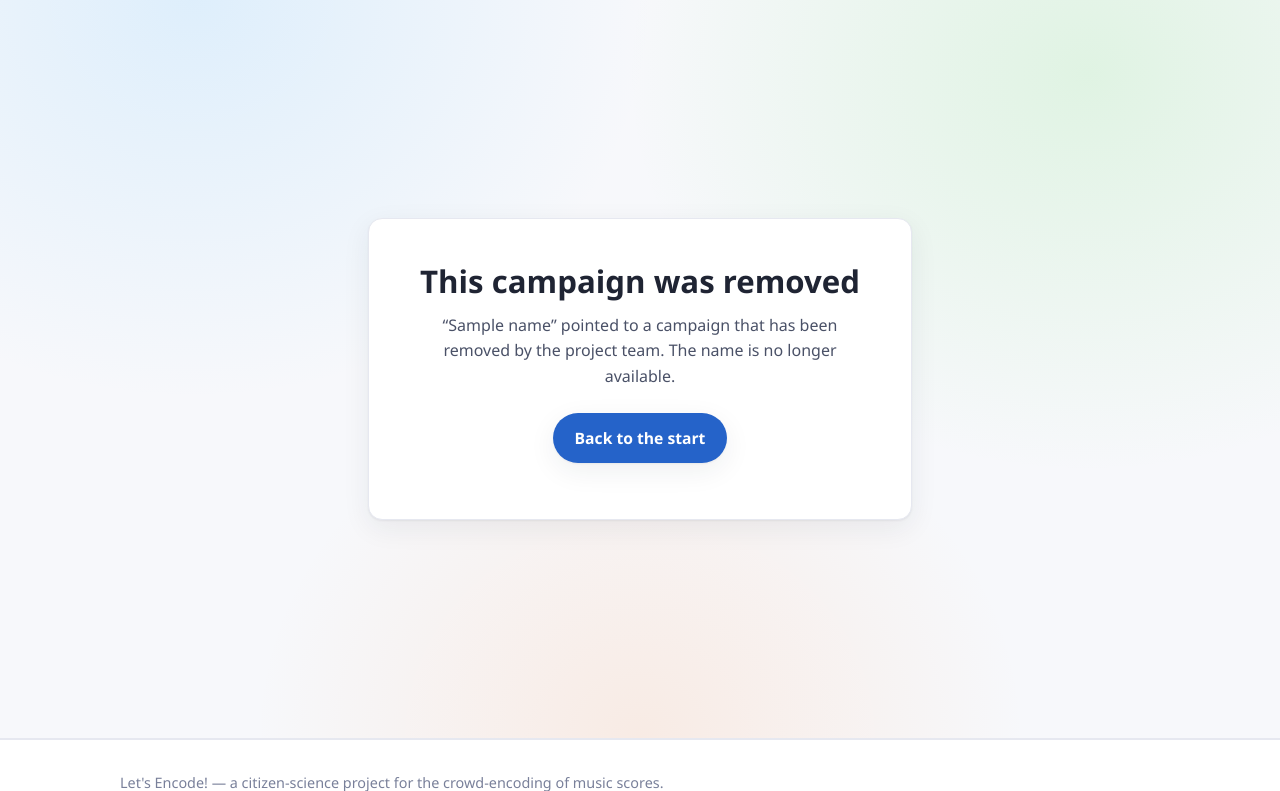
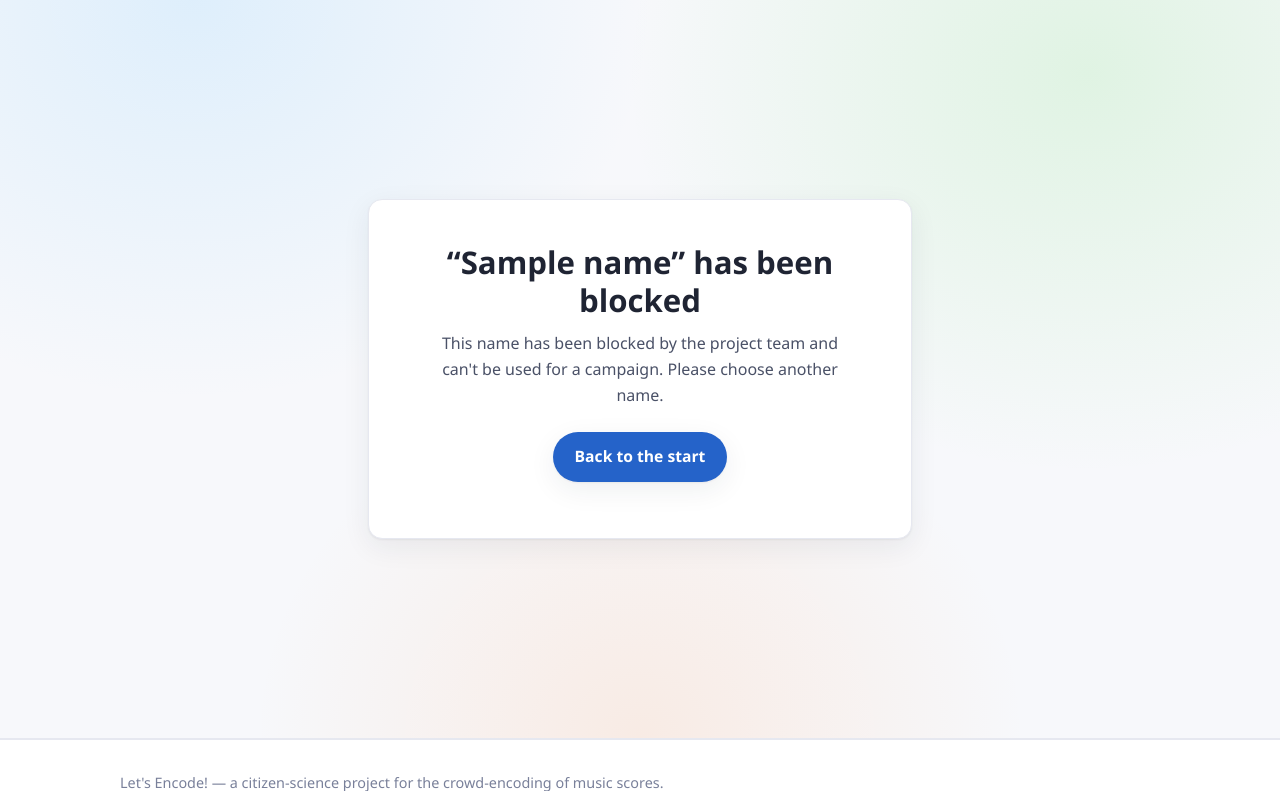
Before and after one commit to lets-encode/redirector, a FastAPI app: template app/templates/gone.html in a window 1280 px wide. Shown: the part 61-852 px from the top of the page. Run offline with FastAPI, Linux system fonts and the light colour scheme; the template is opened without the code that fills it: most values are stand-ins (such as "Sample title", 1, 10 or a date in 2020); parts of the project's set-up code (start-up, migrations or seed data) failed here and were passed over.

Commit message:
Refactor campaign creation flow: update landing page to probe for name availability and forward to campaign app; adjust templates and API responses accordingly

```diff
--- a/app/main.py
+++ b/app/main.py
@@ -4,11 +4,21 @@ Owns exactly one thing: the mapping from user-chosen campaign names under
 letsenco.de/ to system-generated campaign IDs in the (separate) campaign app.
 No accounts, no campaign content, no analytics — see README.md.
 
+The landing page no longer registers on submit. "Create campaign" now probes
+GET /{name} over AJAX and, when the name is free, forwards the browser to the
+campaign app's "start a new campaign" page (${CAMPAIGN_APP_BASE}/c?slug=<name>),
+where the name stays editable. The slug is only claimed later, when that app
+calls POST /{name}/claim. So GET /{name} uses distinct status codes the probe
+can tell apart (free vs reserved vs malformed); the two POST endpoints below are
+unchanged.
+
 Route map (public):
-    GET  /                → landing page with the name form
-    POST /register        → landing-page flow; collision = "choose another name"
-    GET  /{name}          → active slug: 302 to campaign app (or admin-set URL)
-                            tombstoned: 410 · free name: "claim this name?" page
+    GET  /                → landing page; JS probes GET /{name}, forwards if free
+    POST /register        → still-valid registration API; unused by the website
+    GET  /{name}          → live slug: 302 to campaign app (or admin-set URL)
+                            free name: 404 + "claim this name?" page
+                            reserved name: 403 · malformed name: 400
+                            tombstoned (blocked): 410
     POST /{name}/claim    → direct-URL flow; collision = join-campaign interstitial
 
 Route map (admin — see README for the auth assumption):
@@ -72,31 +82,36 @@ def create_app(settings: Settings) -> FastAPI:
 
     # ---------------------------------------------------------------- public
 
+    def _render_landing(request: Request, *, status_code: int = 200, **context):
+        """Render the landing page. The campaign app's base is always injected so
+        the page's JS can build the forward URL (${base}/c?slug=<name>)."""
+        context.setdefault("campaign_app_base", settings.campaign_app_base)
+        return templates.TemplateResponse(
+            request, "landing.html", context, status_code=status_code
+        )
+
     @app.get("/", response_class=HTMLResponse)
     def landing(request: Request):
-        return templates.TemplateResponse(request, "landing.html")
+        return _render_landing(request)
 
     @app.post("/register", response_class=HTMLResponse)
     def register(request: Request, name: str = Form("")):
-        """Landing-page flow: on collision, ask the user to choose another name."""
+        """Registration API (unused by the website, which now probes GET /{name}
+        and forwards to the campaign app). On collision: choose-another-name."""
         name = name.strip()
         error = validation.registration_error(name)
         if error is None and store.get(name) is not None:
             error = f"“{name}” is already taken — please choose another name."
         if error is not None:
-            return templates.TemplateResponse(
-                request, "landing.html",
-                {"error": error, "name": name}, status_code=409,
-            )
+            return _render_landing(request, error=error, name=name, status_code=409)
         campaign_id = _mint_campaign_id()
         try:
             store.create_active(name, campaign_id)
         except SlugExists:  # lost a race since the SELECT above
-            return templates.TemplateResponse(
-                request, "landing.html",
-                {"error": f"“{name}” is already taken — please choose another name.",
-                 "name": name},
-                status_code=409,
+            return _render_landing(
+                request,
+                error=f"“{name}” is already taken — please choose another name.",
+                name=name, status_code=409,
             )
         return RedirectResponse(settings.campaign_create_url(campaign_id), status_code=303)
 
@@ -128,11 +143,10 @@ def create_app(settings: Settings) -> FastAPI:
                 request, "gone.html", {"name": name}, status_code=410
             )
         # reserved: occupied, but there is no campaign to join
-        return templates.TemplateResponse(
-            request, "landing.html",
-            {"error": f"“{name}” is not available — please choose another name.",
-             "name": name},
-            status_code=409,
+        return _render_landing(
+            request,
+            error=f"“{name}” is not available — please choose another name.",
+            name=name, status_code=409,
         )
 
     @app.get("/robots.txt", response_class=PlainTextResponse)
@@ -149,16 +163,20 @@ def create_app(settings: Settings) -> FastAPI:
 
     @app.get("/{name}", response_class=HTMLResponse)
     def resolve(request: Request, name: str):
-        """Resolve a slug: 302 for live ones, 410 for tombstones, and a
-        'claim this name?' offer when the name is still free."""
+        """Resolve a slug. Distinct status codes so the landing page's probe can
+        tell the states apart: 302 live, 404 free (claimable), 403 reserved,
+        400 malformed, 410 tombstoned (blocked). Only 404 means "forward to the
+        campaign app to start this name"."""
         if _path_is_percent_encoded(request) or validation.syntax_error(name):
-            raise HTTPException(status_code=404)
+            raise HTTPException(status_code=400, detail=validation.ERR_SYNTAX)
         row = store.get(name)
         if row is None:
-            if validation.registration_error(name):
-                raise HTTPException(status_code=404)  # reserved: never claimable
+            if validation.registration_error(name):  # syntax already passed → reserved
+                raise HTTPException(status_code=403, detail=validation.ERR_RESERVED)
             return templates.TemplateResponse(
-                request, "claim.html", {"name": name}, status_code=404
+                request, "claim.html",
+                {"name": name, "campaign_start_url": settings.campaign_start_url(name)},
+                status_code=404,
             )
         if row["status"] == "tombstoned":
             return templates.TemplateResponse(
--- a/app/templates/base.html
+++ b/app/templates/base.html
@@ -106,5 +106,6 @@
     }
   })();
 </script>
+{% block scripts %}{% endblock %}
 </body>
 </html>
--- a/app/templates/claim.html
+++ b/app/templates/claim.html
@@ -6,9 +6,7 @@
   <p>Would you like to start one? It will live at
      <span class="slug">letsenco.de/{{ name }}</span>.</p>
   <div class="actions">
-    <form method="post" action="/{{ name }}/claim">
-      <button class="btn btn-primary" type="submit">Start “{{ name }}”</button>
-    </form>
+    <a class="btn btn-primary" href="{{ campaign_start_url }}">Start “{{ name }}”</a>
     <a class="btn btn-ghost" href="/">Pick a different name</a>
   </div>
 </div>
--- a/app/templates/gone.html
+++ b/app/templates/gone.html
@@ -1,10 +1,10 @@
 {% extends "base.html" %}
-{% block title %}Campaign removed — Let's Encode!{% endblock %}
+{% block title %}Name blocked — Let's Encode!{% endblock %}
 {% block body %}
 <div class="panel">
-  <h1>This campaign was removed</h1>
-  <p>“{{ name }}” pointed to a campaign that has been removed by the project team.
-     The name is no longer available.</p>
+  <h1>“{{ name }}” has been blocked</h1>
+  <p>This name has been blocked by the project team and can't be used for a
+     campaign. Please choose another name.</p>
   <div class="actions">
     <a class="btn btn-primary" href="/">Back to the start</a>
   </div>
```
Also changed, not shown: app/config.py (+8 -0 lines), app/templates/landing.html (+66 -2 lines), tests/test_app.py (+45 -5 lines), README.md.
